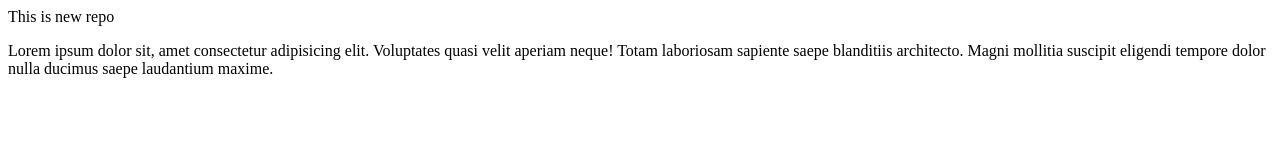
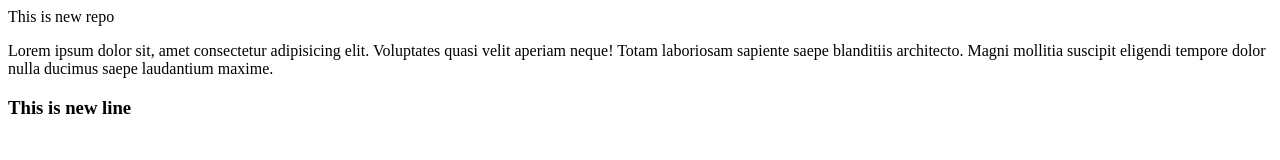
Before and after one commit to mayurpatil1727/git_demo2, a plain HTML site: page index.html in a window 1280 px wide. Drawn offline with Linux system fonts and the light colour scheme.

Commit message:
third commit

```diff
--- a/index.html
+++ b/index.html
@@ -3,3 +3,5 @@
 <p>This is new repo</p>
 
 <p>Lorem ipsum dolor sit, amet consectetur adipisicing elit. Voluptates quasi velit aperiam neque! Totam laboriosam sapiente saepe blanditiis architecto. Magni mollitia suscipit eligendi tempore dolor nulla ducimus saepe laudantium maxime.</p>
+
+<h3>This is new line</h3>
```
